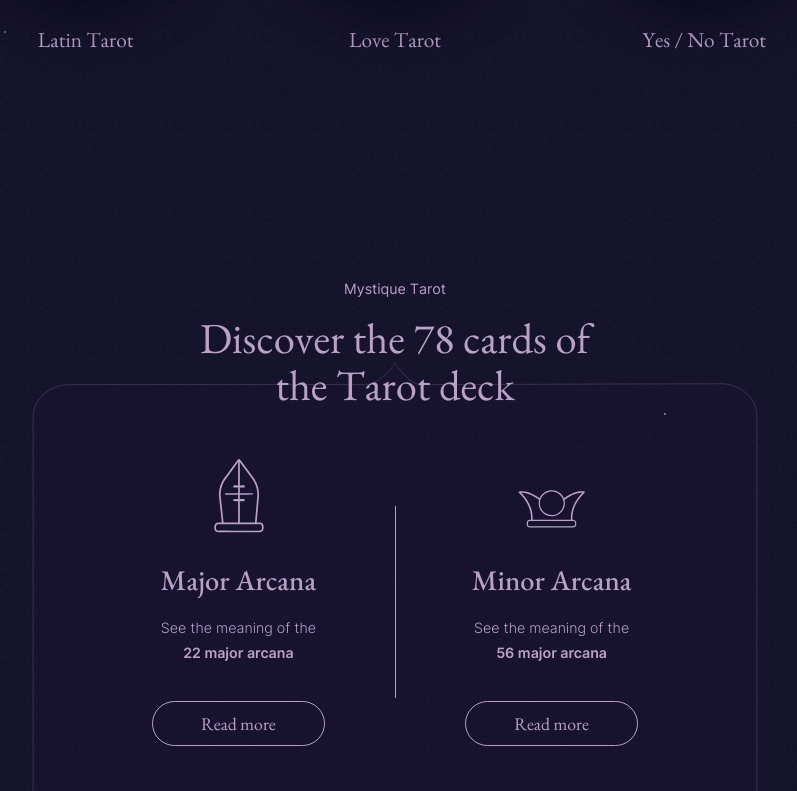
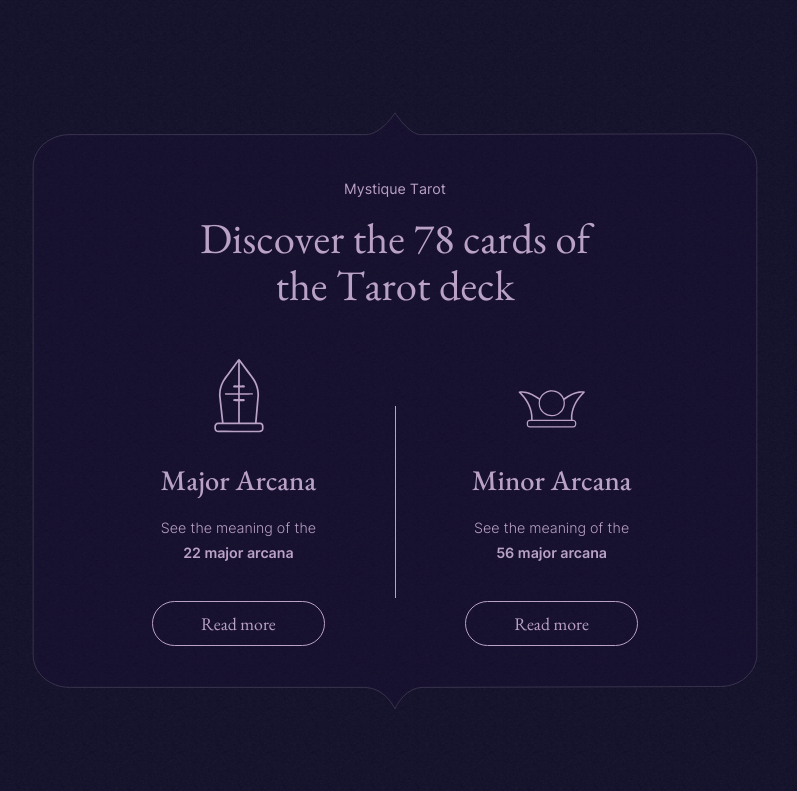
Before and after one commit to presto-agency/Mistique, a Next.js app: page / in a window 1280 px wide. Shown: the part 1429-2220 px from the top of the page, without its empty margins (245-1042 px from the left). Built offline with nearby package versions, Linux system fonts and the light colour scheme; a web font is replaced by a local one.

Commit message:
feat: add paralax-2

```diff
--- a/src/components/Discover/Discover.tsx
+++ b/src/components/Discover/Discover.tsx
@@ -7,30 +7,25 @@ interface y {
   y: MotionValue
 }
 
-
 const Discover = ({y}:y) => {
   return (
-    <section className={styles.discover}>
+    <motion.section className={styles.discover}
+                    style={{y}}
+    >
       <div className="container">
         <div className={styles.discover__content}>
-          <motion.p
-            style={{y}}
-          >
+          <p>
             <small>
               Mystique Tarot
             </small>
-          </motion.p>
-          <motion.p
-            style={{y}}
-          >
+          </p>
+          <p>
             <strong>
               Discover the 78 cards of<br/> the Tarot deck
             </strong>
-          </motion.p>
+          </p>
           <ul>
-            <motion.li
-              style={{y}}
-            >
+            <li>
               <img src="/images/home/major.svg" alt="logo"/>
               <h2>
                 Major Arcana
@@ -40,10 +35,8 @@ const Discover = ({y}:y) => {
                 <strong>22 major arcana</strong>
               </p>
               <Button className={"button button-light"} title={"Read more"}/>
-            </motion.li>
-            <motion.li
-              style={{y}}
-            >
+            </li>
+            <li>
               <img src="/images/home/minor.svg" alt="logo"/>
               <h2>
                 Minor Arcana
@@ -53,11 +46,11 @@ const Discover = ({y}:y) => {
                 <strong>56 major arcana</strong>
               </p>
               <Button className={"button button-light"} title={"Read more"}/>
-            </motion.li>
+            </li>
           </ul>
         </div>
       </div>
-    </section>
+    </motion.section>
   );
 };
 
--- a/src/pages/index.tsx
+++ b/src/pages/index.tsx
@@ -5,18 +5,19 @@ import TarotLinks from "@/components/TarotLinks/TarotLinks";
 import Discover from "@/components/Discover/Discover";
 import Direction from "@/components/Direction/Direction";
 import {MotionValue, useScroll, useTransform} from "framer-motion";
-
-function useParallax(value: MotionValue<number>, distance: number) {
-  return useTransform(value, [1, 0], [-distance, distance]);
-}
+import {useClassMobile} from "@/hooks/useClassMobile";
 
 export default function Home() {
+  const isMobile = useClassMobile(false);
+  let useParallax = (value: MotionValue<number>)=> {
+    return useTransform(value, [0, 1], [0, -250]);
+  }
 
   const { scrollYProgress } = useScroll();
-  const y = useParallax(scrollYProgress, 150);
+  const y = useParallax(scrollYProgress);
 
   return (
-    <MainLayout title={"Home page"}>
+    <MainLayout title={"Home page"} y={y}>
       <Hero y = {y}/>
       <TarotLinks y = {y}/>
       <Discover y = {y}/>
--- a/src/styles/common.scss
+++ b/src/styles/common.scss
@@ -56,6 +56,15 @@ img {
 
   &-bottom {
     bottom: 0;
+    @media (min-width: $desktop-xl) {
+      transform: translateY(15%);
+    }
+    @media (min-width: $desktop-xxl) {
+      transform: translateY(25%);
+    }
+    @media (min-width: $desktop-xxl) {
+      transform: translateY(35%);
+    }
   }
 }
 
--- a/src/styles/variables.scss
+++ b/src/styles/variables.scss
@@ -22,4 +22,6 @@ $mob: 567px;
 $desktop: 568px;
 $desktop-x: 1199px;
 $desktop-l: 1200px;
-$desktop-xl: 1800px;
+$desktop-xl: 1680px;
+$desktop-xxl: 1920px;
+$desktop-xxl: 2560px;
```
